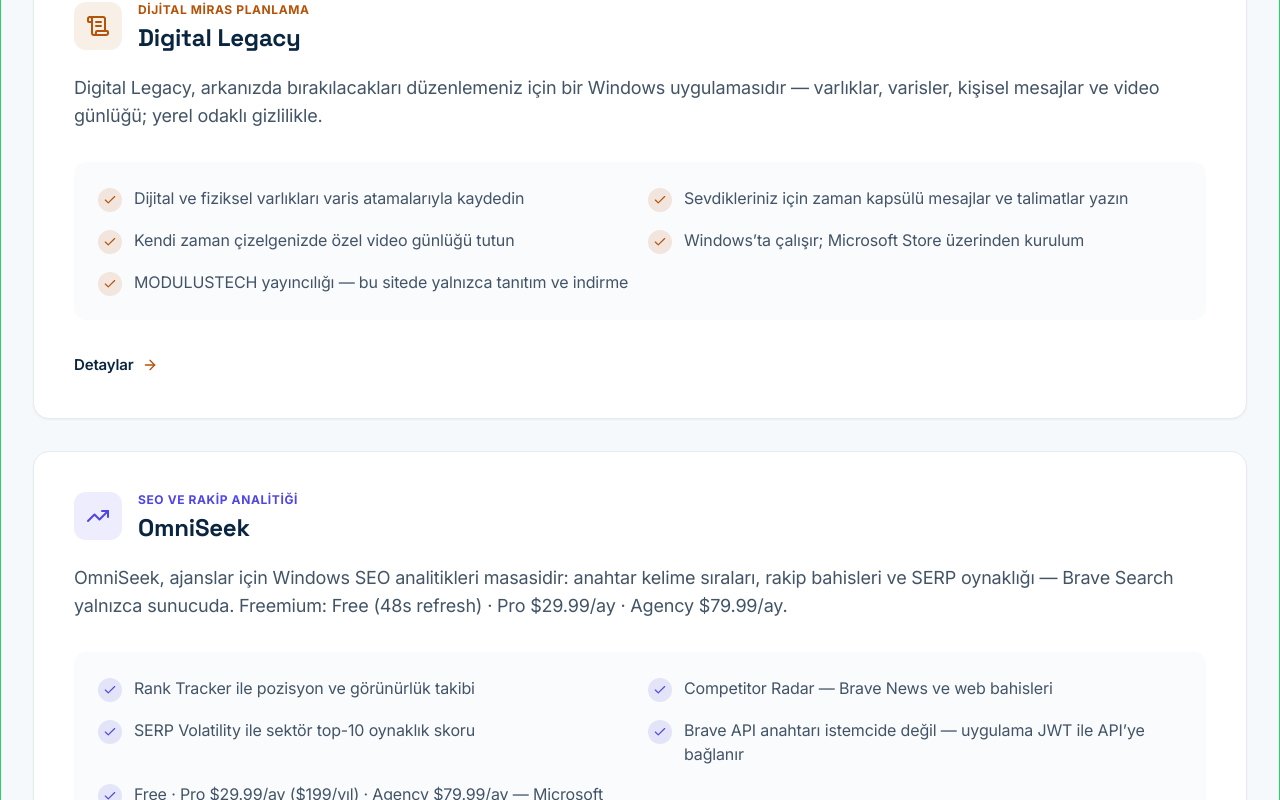
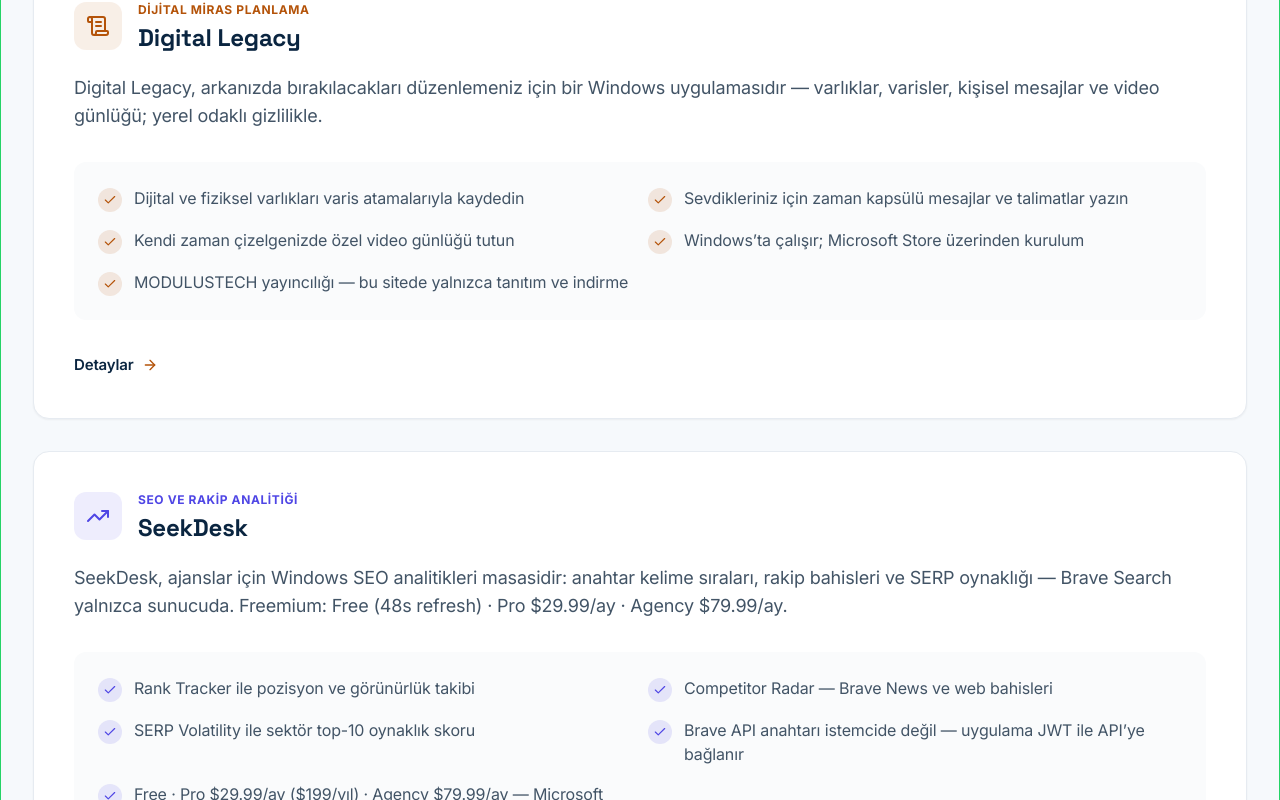
Before and after one commit to barbarosson/project, a Next.js app: page / in a window 1280 px wide. Shown: the part 2777-3577 px from the top of the page. Built offline with nearby package versions, Linux system fonts and the light colour scheme; no server answers; the database is empty.

Commit message:
Rebrand OmniSeek product to SeekDesk on modulusaas.com. (#17)
Co-authored-by: Cursor <cursoragent@cursor.com>

```diff
--- a/app/sitemap.ts
+++ b/app/sitemap.ts
@@ -21,7 +21,7 @@ export default function sitemap(): MetadataRoute.Sitemap {
       { path: '/products/appointflow', changeFrequency: 'weekly', priority: 0.95 },
       { path: '/products/isendai', changeFrequency: 'weekly', priority: 0.9 },
       { path: '/products/digital-legacy', changeFrequency: 'weekly', priority: 0.9 },
-      { path: '/products/omniseek', changeFrequency: 'weekly', priority: 0.9 },
+      { path: '/products/seekdesk', changeFrequency: 'weekly', priority: 0.9 },
       { path: '/pricing', changeFrequency: 'weekly', priority: 0.8 },
       { path: '/contact', changeFrequency: 'monthly', priority: 0.7 },
       { path: '/login', changeFrequency: 'monthly', priority: 0.6 },
--- a/components/marketing/corporate-home-layout.tsx
+++ b/components/marketing/corporate-home-layout.tsx
@@ -40,7 +40,7 @@ const PRODUCT_STYLES: Record<
     accent: '#B45309',
     bg: 'linear-gradient(135deg, #FFFBEB 0%, #FEF3C7 100%)',
   },
-  omniseek: {
+  seekdesk: {
     icon: TrendingUp,
     accent: '#4F46E5',
     bg: 'linear-gradient(135deg, #EEF2FF 0%, #E0E7FF 100%)',
--- a/components/marketing/marketing-footer.tsx
+++ b/components/marketing/marketing-footer.tsx
@@ -24,7 +24,7 @@ export function MarketingFooter() {
         { name: 'AppointFlow', href: '/products/appointflow' },
         { name: 'isendAI', href: '/products/isendai' },
         { name: 'Digital Legacy', href: '/products/digital-legacy' },
-        { name: 'OmniSeek', href: '/products/omniseek' },
+        { name: 'SeekDesk', href: '/products/seekdesk' },
         { name: language === 'tr' ? 'Kurumsal ana sayfa' : 'Corporate home', href: '/' },
       ],
     },
--- a/components/marketing/marketing-header.tsx
+++ b/components/marketing/marketing-header.tsx
@@ -45,7 +45,7 @@ export function MarketingHeader() {
   const navNames: Record<CorporateProductKey, string> = {
     isendai: c.nav.isendai,
     digitalLegacy: c.nav.digitalLegacy,
-    omniseek: c.nav.omniseek,
+    seekdesk: c.nav.seekdesk,
     erp: c.nav.modulusErp,
     appointflow: c.nav.appointflow,
   }
--- a/components/marketing/parasut-footer.tsx
+++ b/components/marketing/parasut-footer.tsx
@@ -25,7 +25,7 @@ export function ModulusFooter() {
         { name: 'AppointFlow', href: '/products/appointflow' },
         { name: 'isendAI', href: '/products/isendai' },
         { name: 'Digital Legacy', href: '/products/digital-legacy' },
-        { name: 'OmniSeek', href: '/products/omniseek' },
+        { name: 'SeekDesk', href: '/products/seekdesk' },
         { name: language === 'en' ? 'Corporate home' : 'Kurumsal ana sayfa', href: '/' },
       ],
     },
--- a/components/marketing/product-menu-icons.tsx
+++ b/components/marketing/product-menu-icons.tsx
@@ -2,7 +2,7 @@
 
 import { ModulusLogoSvgOnly } from '@/components/modulus-logo'
 
-type ProductKey = 'erp' | 'appointflow' | 'isendai' | 'digitalLegacy' | 'omniseek'
+type ProductKey = 'erp' | 'appointflow' | 'isendai' | 'digitalLegacy' | 'seekdesk'
 
 export function ProductMenuIcon({
   product,
@@ -54,8 +54,8 @@ export function ProductMenuIcon({
     )
   }
 
-  if (product === 'omniseek') {
-    const uid = `os-${size}`
+  if (product === 'seekdesk') {
+    const uid = `sd-${size}`
     return (
       <svg
         width={size}
--- a/components/marketing/omniseek-product-content.tsx
+++ b/components/marketing/seekdesk-product-content.tsx
@@ -4,18 +4,18 @@ import Link from 'next/link'
 import { ArrowRight, Check } from 'lucide-react'
 import { useLanguage } from '@/contexts/language-context'
 import { getCorporateCopy } from '@/lib/corporate-marketing-copy'
-import { OMNISEEK_LINKS } from '@/lib/omniseek-links'
+import { SEEKDESK_LINKS } from '@/lib/seekdesk-links'
 import { MarketingLayout } from './marketing-layout'
 import { ProductMenuIcon } from './product-menu-icons'
 import { Button } from '@/components/ui/button'
 
 const ACCENT = '#4F46E5'
 
-export function OmniSeekProductContent() {
+export function SeekDeskProductContent() {
   const { language } = useLanguage()
-  const p = getCorporateCopy(language).omniseekPage
-  const product = getCorporateCopy(language).products.omniseek
-  const details = getCorporateCopy(language).details.omniseek
+  const p = getCorporateCopy(language).seekdeskPage
+  const product = getCorporateCopy(language).products.seekdesk
+  const details = getCorporateCopy(language).details.seekdesk
 
   return (
     <MarketingLayout>
@@ -39,14 +39,14 @@ export function OmniSeekProductContent() {
           </Link>
 
           <div className="flex flex-col sm:flex-row sm:items-start gap-6 mb-6">
-            <ProductMenuIcon product="omniseek" size={72} />
+            <ProductMenuIcon product="seekdesk" size={72} />
             <div className="min-w-0">
               <p className="text-xs font-bold uppercase tracking-wider mb-1" style={{ color: ACCENT }}>
                 {product.tagline}
               </p>
               <h1 className="text-3xl sm:text-4xl lg:text-5xl font-bold text-[#0A2540]">{product.name}</h1>
               <p className="mt-2 text-sm font-semibold text-[#425466]">
-                {p.links.publisher}: {OMNISEEK_LINKS.publisher}
+                {p.links.publisher}: {SEEKDESK_LINKS.publisher}
               </p>
             </div>
           </div>
@@ -73,7 +73,7 @@ export function OmniSeekProductContent() {
 
           <div className="mt-8 flex flex-col gap-3 sm:flex-row sm:flex-wrap">
             <Link
-              href={OMNISEEK_LINKS.contact}
+              href={SEEKDESK_LINKS.contact}
               className="inline-flex items-center justify-center gap-2 rounded-full px-8 py-3 text-base font-semibold text-white shadow-md hover:opacity-95"
               style={{ backgroundColor: '#0A2540' }}
             >
@@ -135,11 +135,11 @@ export function OmniSeekProductContent() {
             }}
           >
             <div className="flex justify-center">
-              <ProductMenuIcon product="omniseek" size={56} />
+              <ProductMenuIcon product="seekdesk" size={56} />
             </div>
             <h2 className="text-2xl sm:text-3xl lg:text-4xl font-bold text-white mt-6 mb-4">{p.primaryCta}</h2>
             <p className="text-base sm:text-lg text-white/75 mb-10 max-w-xl mx-auto px-2">{product.description}</p>
-            <Link href={OMNISEEK_LINKS.contact} className="inline-flex">
+            <Link href={SEEKDESK_LINKS.contact} className="inline-flex">
               <Button
                 size="lg"
                 className="rounded-full px-8 bg-white text-[#0A2540] hover:bg-[#F6F9FC] font-semibold shadow-md"
--- a/lib/corporate-marketing-copy.ts
+++ b/lib/corporate-marketing-copy.ts
@@ -5,7 +5,7 @@ export const corporateCopy = {
     meta: {
       homeTitle: 'MODULUS — Technology products by Songurtech',
       homeDescription:
-        'Songurtech builds MODULUS: Modulus ERP, AppointFlow, isendAI, Digital Legacy, and OmniSeek — software for modern businesses and personal planning.',
+        'Songurtech builds MODULUS: Modulus ERP, AppointFlow, isendAI, Digital Legacy, and SeekDesk — software for modern businesses and personal planning.',
     },
     nav: {
       products: 'Products',
@@ -18,7 +18,7 @@ export const corporateCopy = {
       appointflow: 'AppointFlow',
       isendai: 'isendAI',
       digitalLegacy: 'Digital Legacy',
-      omniseek: 'OmniSeek',
+      seekdesk: 'SeekDesk',
     },
     hero: {
       company: 'Songurtech',
@@ -61,8 +61,8 @@ export const corporateCopy = {
         description:
           'Windows desktop app for digital estate planning — assets, heirs, messages, and a private video diary. Download from the Microsoft Store.',
       },
-      omniseek: {
-        name: 'OmniSeek',
+      seekdesk: {
+        name: 'SeekDesk',
         tagline: 'SEO & competitor analytics',
         description:
           'Desktop SEO desk for agencies — Rank Tracker, Competitor Radar, and SERP Volatility. Free · Pro from $29.99/mo · Agency $79.99/mo. Brave Search on the server only.',
@@ -118,9 +118,9 @@ export const corporateCopy = {
           'Published by MODULUSTECH — marketing and download only on this site',
         ],
       },
-      omniseek: {
+      seekdesk: {
         summary:
-          'OmniSeek is a Windows desktop SEO analytics desk: track keyword ranks, watch competitor mentions, and measure SERP volatility — with Brave Search only on the server. Freemium: Free (48h refresh) · Pro from $29.99/mo · Agency $79.99/mo.',
+          'SeekDesk is a Windows desktop SEO analytics desk: track keyword ranks, watch competitor mentions, and measure SERP volatility — with Brave Search only on the server. Freemium: Free (48h refresh) · Pro from $29.99/mo · Agency $79.99/mo.',
         highlights: [
           'Rank Tracker for keyword positions and visibility',
           'Competitor Radar from Brave News and web mentions',
@@ -259,8 +259,8 @@ export const corporateCopy = {
       trust: 'Download via Microsoft Store · Privacy policy linked below · No account required on modulusaas.com',
       primaryCta: 'Download from Microsoft Store',
     },
-    omniseekPage: {
-      metaTitle: 'OmniSeek — SEO & competitor analytics desk | MODULUS',
+    seekdeskPage: {
+      metaTitle: 'SeekDesk — SEO & competitor analytics desk | MODULUS',
       metaDescription:
         'Agency SEO desktop app: Rank Tracker, Competitor Radar, SERP Volatility. Brave Search on the server only. Freemium for Microsoft Store. Published by MODULUSTECH.',
       backToModulus: '← All MODULUS products',
@@ -306,7 +306,7 @@ export const corporateCopy = {
         publisher: 'Publisher',
       },
       trust: 'Contact for demo · Store listing coming · No Brave key in the client',
-      primaryCta: 'Talk to us about OmniSeek',
+      primaryCta: 'Talk to us about SeekDesk',
     },
     footer: {
       products: 'Products',
@@ -317,7 +317,7 @@ export const corporateCopy = {
     meta: {
       homeTitle: 'MODULUS — Songurtech teknoloji ürünleri',
       homeDescription:
-        'Songurtech, MODULUS markasıyla Modulus ERP, AppointFlow, isendAI, Digital Legacy ve OmniSeek ürünlerini geliştirir — işletmeler ve kişisel planlama için yazılım.',
+        'Songurtech, MODULUS markasıyla Modulus ERP, AppointFlow, isendAI, Digital Legacy ve SeekDesk ürünlerini geliştirir — işletmeler ve kişisel planlama için yazılım.',
     },
     nav: {
       products: 'Ürünler',
@@ -330,7 +330,7 @@ export const corporateCopy = {
       appointflow: 'AppointFlow',
       isendai: 'isendAI',
       digitalLegacy: 'Digital Legacy',
-      omniseek: 'OmniSeek',
+      seekdesk: 'SeekDesk',
     },
     hero: {
       company: 'Songurtech',
@@ -373,8 +373,8 @@ export const corporateCopy = {
         description:
           'Dijital miras planlaması için Windows masaüstü uygulaması — varlıklar, varisler, mesajlar ve özel video günlüğü. Microsoft Store’dan indirin.',
       },
-      omniseek: {
-        name: 'OmniSeek',
+      seekdesk: {
+        name: 'SeekDesk',
         tagline: 'SEO ve rakip analitiği',
         description:
           'Ajanslar için SEO masaüstü paneli — Rank Tracker, Competitor Radar ve SERP Volatility. Free · Pro $29.99/ay · Agency $79.99/ay. Brave Search yalnızca sunucuda.',
@@ -430,9 +430,9 @@ export const corporateCopy = {
           'MODULUSTECH yayıncılığı — bu sitede yalnızca tanıtım ve indirme',
         ],
       },
-      omniseek: {
+      seekdesk: {
         summary:
-          'OmniSeek, ajanslar için Windows SEO analitikleri masasidir: anahtar kelime sıraları, rakip bahisleri ve SERP oynaklığı — Brave Search yalnızca sunucuda. Freemium: Free (48s refresh) · Pro $29.99/ay · Agency $79.99/ay.',
+          'SeekDesk, ajanslar için Windows SEO analitikleri masasidir: anahtar kelime sıraları, rakip bahisleri ve SERP oynaklığı — Brave Search yalnızca sunucuda. Freemium: Free (48s refresh) · Pro $29.99/ay · Agency $79.99/ay.',
         highlights: [
           'Rank Tracker ile pozisyon ve görünürlük takibi',
           'Competitor Radar — Brave News ve web bahisleri',
@@ -571,8 +571,8 @@ export const corporateCopy = {
       trust: 'Microsoft Store üzerinden indirme · Gizlilik politikası aşağıda · modulusaas.com’da hesap gerekmez',
       primaryCta: 'Microsoft Store’dan indir',
     },
-    omniseekPage: {
-      metaTitle: 'OmniSeek — SEO ve rakip analitiği masası | MODULUS',
+    seekdeskPage: {
+      metaTitle: 'SeekDesk — SEO ve rakip analitiği masası | MODULUS',
       metaDescription:
         'Ajans SEO masaüstü uygulaması: Rank Tracker, Competitor Radar, SERP Volatility. Brave Search yalnızca sunucuda. Freemium Microsoft Store. Yayıncı: MODULUSTECH.',
       backToModulus: '← Tüm MODULUS ürünleri',
@@ -618,7 +618,7 @@ export const corporateCopy = {
         publisher: 'Yayıncı',
       },
       trust: 'Demo için iletişim · Store yayını yakında · İstemcide Brave anahtarı yok',
-      primaryCta: 'OmniSeek için bizimle konuşun',
+      primaryCta: 'SeekDesk için bizimle konuşun',
     },
     footer: {
       products: 'Ürünler',
--- a/lib/corporate-products.ts
+++ b/lib/corporate-products.ts
@@ -1,7 +1,7 @@
 export const CORPORATE_PRODUCT_ORDER = [
   'isendai',
   'digitalLegacy',
-  'omniseek',
+  'seekdesk',
   'erp',
   'appointflow',
 ] as const
@@ -12,7 +12,7 @@ export type CorporateProductKey = (typeof CORPORATE_PRODUCT_ORDER)[number]
 export const CORPORATE_PRODUCT_AVAILABLE: Record<CorporateProductKey, boolean> = {
   isendai: true,
   digitalLegacy: true,
-  omniseek: true,
+  seekdesk: true,
   erp: false,
   appointflow: false,
 }
@@ -20,7 +20,7 @@ export const CORPORATE_PRODUCT_AVAILABLE: Record<CorporateProductKey, boolean> =
 export const CORPORATE_PRODUCT_HREFS: Record<CorporateProductKey, string> = {
   isendai: '/products/isendai',
   digitalLegacy: '/products/digital-legacy',
-  omniseek: '/products/omniseek',
+  seekdesk: '/products/seekdesk',
   erp: '/products/modulus-erp',
   appointflow: '/products/appointflow',
 }
--- a/lib/omniseek-links.ts
+++ b/lib/seekdesk-links.ts
@@ -1,5 +1,5 @@
-/** Public links for OmniSeek SEO Desk marketing. */
-export const OMNISEEK_LINKS = {
+/** Public links for SeekDesk SEO Desk marketing. */
+export const SEEKDESK_LINKS = {
   contact: '/contact',
   github: 'https://github.com/barbarosson',
   publisher: 'MODULUSTECH',
```
Also changed, not shown: app/products/omniseek/page.tsx (+4 -18 lines), app/products/seekdesk/page.tsx (added, +20 -0 lines).
